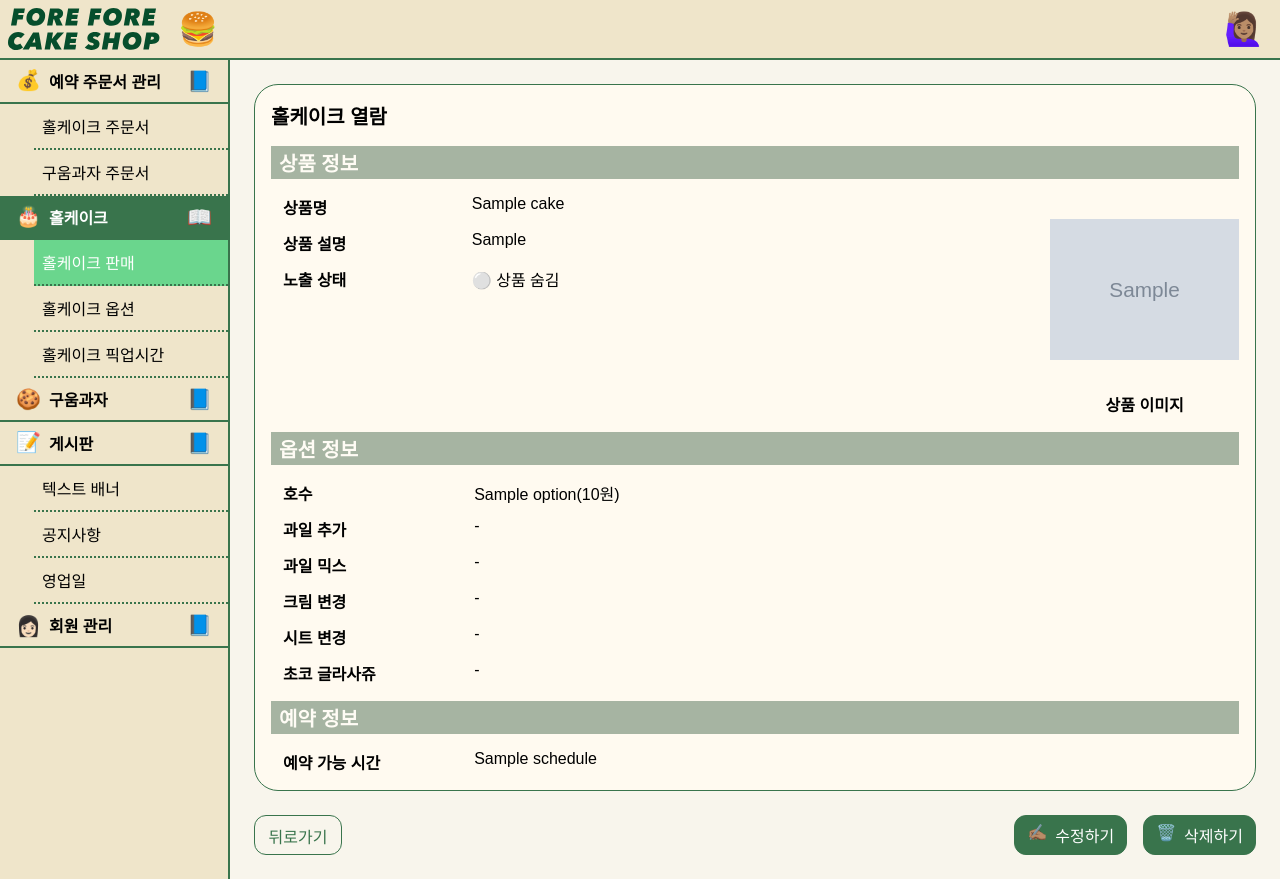
After one commit to Saemi-An/forefore, a Django app: page /manager/cakes/view/1/ in a window 1280 px wide. The commit adds this page. Run offline with Django 5.2, Linux system fonts and the light colour scheme; a user stored in the database is signed in; tables that the repository leaves empty hold one stand-in row (values such as "Sample post"); grey boxes marked "Sample" are stand-in pictures; some web fonts are replaced.

Commit message:
홀케이크 보기 및 삭제 기능 추가, navbar 컨트롤 js 추가

```diff
--- a/core/products/forms.py
+++ b/core/products/forms.py
@@ -221,8 +221,8 @@ class CookieAdd(forms.ModelForm):
 # ==============================================================
 # *************************** 홀케이크 ***************************
 # ==============================================================
+
 class CakeAdd(forms.ModelForm):
-
     class Meta:
         model = Cakes
         exclude = ('index', )
@@ -244,7 +244,7 @@ class CakeAdd(forms.ModelForm):
                 'class': 'md-reg add_md-reg_class_to_options'
             }),
             # 'options': forms.CheckboxSelectMultiple(
-            #     # attrs={'class': 'hideDjangoInput'},
+            #     attrs={'class': 'visually-hidden'},
             #     choices=Options.objects.all().order_by('type', 'price', 'name')
             # ),
             'schedules': forms.CheckboxSelectMultiple(
@@ -287,7 +287,7 @@ class CakeAdd(forms.ModelForm):
         if img is None or (isinstance(img, str) and img == ''):
             self.add_error('img', '필수 입력값 입니다.')
 
-        if not display:
+        if display == "":
             self.add_error('display', '필수 입력값 입니다.')
 
         if not options:
--- a/core/products/templates/products/cakes.html
+++ b/core/products/templates/products/cakes.html
@@ -132,9 +132,9 @@
           </td>
           <td class="">
             <div class="table__table__functions">
-              <button class="lg-reg" onclick="location.href='{% url 'cookies_view' cake.id %}'">👀</button>
+              <button class="lg-reg" onclick="location.href='{% url 'cakes_view' cake.id %}'">👀</button>
               <button class="lg-reg" onclick="location.href='{% url 'cakes_add_and_edit' cake.id %}'">✍🏽</button>
-              <button class="lg-reg" onclick="location.href='{% url 'cookies_delete' cake.id %}'">🗑️</button>
+              <button class="lg-reg" onclick="location.href='{% url 'cakes_delete' cake.id %}'">🗑️</button>
             </div>
           </td>
         </tr>
--- /dev/null
+++ b/core/products/templates/products/cakes_view.html
@@ -0,0 +1,156 @@
+{% extends 'base.html' %}
+{% load customtags %}
+
+{% block main %}
+<section class="paper">
+  <div class="view">
+    <p class="lg-bold">홀케이크 열람</p>
+    <section class="view__sect">
+      <p class="lg-bold view__sect__title">상품 정보</p>
+      <div class="view__sect__newbody">
+        <div class="view__sect__newbody__left">
+          <div class="view__sect__newbody__left__row">
+            <p class="md-bold">상품명</p>
+            <p class="md-reg">{{ cake.name }}</p>
+          </div>
+          <div class="view__sect__newbody__left__row">
+            <p class="md-bold">상품 설명</p>
+            <p class="md-reg">{% if cake.cmt %}{{ cake.cmt }}{% else %}-{% endif %}</p>
+          </div>
+          <div class="view__sect__newbody__left__row">
+            <p class="md-bold">노출 상태</p>
+            <p class="md-reg">
+            {% if cake.display == 0 %}
+              ⚪️ {{ cake.get_display_display }}
+            {% elif cake.display == 1 %}
+              🟢 {{ cake.get_display_display }}
+            {% elif cake.display == 2 %}
+              🟡 {{ cake.get_display_display }}
+            {% elif cake.display == 3 %}
+              ⚫️ {{ cake.get_display_display }}
+            {% endif %}
+            </p>
+          </div>
+        </div>
+        <div class="view__sect__newbody__right">
+          <img src="/admin_media/{{ cake.img }}" alt="" class="view__sect__newbody__right__img">
+          <p class="md-bold">상품 이미지</p>
+        </div>
+      </div>
+    </section>
+
+    <section class="view__sect">
+      <p class="lg-bold view__sect__title">옵션 정보</p>
+      <div class="view__sect__body">
+        <div class="view__sect__body__row">
+          <p class="md-bold">호수</p>
+          <div class="view__sect__body__row__multi-line">
+            {% if options.1 %}
+            {% for opt in options.1 %}
+            <span class="md-reg">{{ opt.name }}({{ opt.price | intcomma }}원)</span>
+            {% endfor %}
+            {% endif %}
+          </div>
+        </div>
+        <div class="view__sect__body__row">
+          <p class="md-bold">과일 추가</p>
+          <div class="view__sect__body__row__multi-line">
+            {% if options.2 %}
+            {% for opt in options.2 %}
+            <span class="md-reg">{{ opt.name }}({{ opt.price | intcomma }}원)</span>
+            {% endfor %}
+            {% else %}
+            <span class="md-reg">-</span>
+            {% endif %}
+          </div>
+        </div>
+        <div class="view__sect__body__row">
+          <p class="md-bold">과일 믹스</p>
+          <div class="view__sect__body__row__multi-line">
+            {% if options.3 %}
+            {% for opt in options.3 %}
+            <span class="md-reg">{{ opt.name }}({{ opt.price | intcomma }}원)</span>
+            {% endfor %}
+            {% else %}
+            <span class="md-reg">-</span>
+            {% endif %}
+          </div>
+        </div>
+        <div class="view__sect__body__row">
+          <p class="md-bold">크림 변경</p>
+          <div class="view__sect__body__row__multi-line">
+            {% if options.4 %}
+            {% for opt in options.4 %}
+            <span class="md-reg">{{ opt.name }}({{ opt.price | intcomma }}원)</span>
+            {% endfor %}
+            {% else %}
+            <span class="md-reg">-</span>
+            {% endif %}
+          </div>
+        </div>
+        <div class="view__sect__body__row">
+          <p class="md-bold">시트 변경</p>
+          <div class="view__sect__body__row__multi-line">
+            {% if options.5 %}
+            {% for opt in options.5 %}
+            <span class="md-reg">{{ opt.name }}({{ opt.price | intcomma }}원)</span>
+            {% endfor %}
+            {% else %}
+            <span class="md-reg">-</span>
+            {% endif %}
+          </div>
+        </div>
+        <div class="view__sect__body__row">
+          <p class="md-bold">초코 글라사쥬</p>
+          <div class="view__sect__body__row__multi-line">
+            {% if options.6 %}
+            {% for opt in options.6 %}
+            <span class="md-reg">{{ opt.name }}({{ opt.price | intcomma }}원)</span>
+            {% endfor %}
+            {% else %}
+            <span class="md-reg">-</span>
+            {% endif %}
+          </div>
+        </div>
+      </div>
+    </section>
+
+    <section class="view__sect">
+      <p class="lg-bold view__sect__title">예약 정보</p>
+      <div class="view__sect__body">
+        <div class="view__sect__body__row">
+          <p class="md-bold">예약 가능 시간</p>
+          <div class="view__sect__body__row__multi-line">
+            {% for schedule in schedules %}
+            <span class="md-reg">{{ schedule.name }}</span>
+            {% endfor %}
+          </div>
+        </div>
+      </div>
+    </section>
+
+  </div>
+</section>
+
+<section class="align both">
+  <button class="md-reg btn-normal txt-color-green" onclick="goBack()">뒤로가기</button>
+  <div class="view-btn">
+    <button class="emoji-btn green" onclick="location.href='{% url 'cakes_add_and_edit' cake.pk %}'">
+      <div class="div_with_emoji">
+        <span class="md-reg emoji_mgb04">✍🏽</span>
+        <span class="md-reg txt-color-white">수정하기</span>
+      </div>
+    </button>
+    <form method="POST" action="{% url 'cakes_delete' cake.pk %}">
+      {% csrf_token %}
+      <button class="emoji-btn green">
+        <div class="div_with_emoji">
+          <span class="md-reg emoji_mgb04">🗑️</span>
+          <span class="md-reg txt-color-white">삭제하기</span>
+        </div>
+      </button>
+      <input type="hidden" name="redirect_url" value="{{ referer }}">
+    </form>
+  </div>
+</section>
+{% endblock %}
--- a/core/products/urls.py
+++ b/core/products/urls.py
@@ -31,7 +31,9 @@ urlpatterns = [
 
     # 홀케이크
     path('cakes/', login_required(views.cakes), name='cakes'),
+    path('cakes/view/<int:pk>/', login_required(views.cakes_view), name='cakes_view'),
     path('cakes/add/<int:pk>', login_required(views.cakes_add_and_edit), name='cakes_add_and_edit'),
+    path('cakes/delete/<int:pk>/', login_required(views.cakes_delete), name='cakes_delete'),
 
     path('cakes-options/add/<int:pk>', login_required(views.cakes_options_add_and_edit), name='cakes_options_add'),
     path('cakes-options/view/<int:pk>/', login_required(views.cakes_options_view), name='cakes_options_view'),
--- a/core/products/views.py
+++ b/core/products/views.py
@@ -296,30 +296,39 @@ def cakes(request):
     return render(request, 'products/cakes.html', context)
 
 
-
-
-
+# options, schedules 필드
+# 추후 options 필드도 진짜 폼 사용하도록 변경 필요
+    # 폼
+        # 가짜 폼 사용중 - 뷰에서 옵션 직접 넘겨주고, input 태그의 type과 name만 맞춰서 사용중
+        # 진짜 폼 수동 렌더링
+    # 커스텀 체크박스
+        # 뷰에서 selected_options 넘겨줌
+        # JS로 html 렌더링시 checked 속성을 갖는 input 찾아서 바꿔줌
 def cakes_add_and_edit(request, pk=None):
     cake = get_object_or_404(Cakes, id=pk) if pk else None
     main_options = Options.objects.filter(type=1).order_by('price', 'name')
     sub_options = defaultdict(list)
+    selected_options = list(map(int, Options.objects.filter(cakeoptions__cake_id=pk).values_list('id', flat=True)))
+
     for option in Options.objects.exclude(type=1).order_by('type', 'name'):
         sub_options[option.type].append(option)
 
     if request.method == 'POST':
         print('포스트 요청옴')
         form = CakeAdd(request.POST, request.FILES, instance=cake)
+
         redirect_url = request.POST.get('redirect_url', '/manager/cakes/')
-
         if form.is_valid():
             print('폼이 벨리드함')
             print(form.data)
-            # form.save()
+            form.save()
             messages.success(request, '성공적으로 저장 되었습니다.')
-            # return redirect(redirect_url)
-            return redirect('cakes')
+            return redirect(redirect_url)
+            # return redirect('cakes')
         else:
             print('폼이 벨리드 하지 않음')
+            # selected_options = list(map(int, form.data.getlist('options')))
+            print(f'폼으로 넘어온 옵션값: {selected_options}')
             print(form.data)
             print(form.errors)
     else:
@@ -332,14 +341,46 @@ def cakes_add_and_edit(request, pk=None):
         'cake': cake,
         'main_options': main_options,
         'sub_options': dict(sub_options),
-        'referer': referer if request.method == 'GET' else None
+        'referer': referer if request.method == 'GET' else redirect_url,
+        'test': selected_options,
     }
     return render(request, 'products/cakes_add.html', context)
 
 
+def cakes_view(request, pk):
+    cake = get_object_or_404(Cakes, id=pk)
+    referer = get_referer(request, 'cakes')
+
+    raw_options = list(Options.objects.filter(cakeoptions__cake_id=pk).order_by('type', 'price', 'name').values('type', 'name', 'price'))
+    options_by_type = {}
+    for opt in raw_options:
+        key = str(opt['type'])
+        val = {'name': opt['name'], 'price': opt['price']}
+        options_by_type.setdefault(key, []).append(val)
+
+    schedules = Schedules.objects.filter(cakeschedules__cake_id=pk).order_by('name', 'start_date', 'start_time')
+
+    context = {
+        'cake': cake,
+        'options': options_by_type,
+        'schedules': schedules,
+        'referer': referer
+    }
+
+    return render(request, 'products/cakes_view.html', context)
 
 
+def cakes_delete(request, pk):
+    if request.method == 'POST':
+        redirect_url = request.POST.get('redirect_url', '/manager/cakes/')
+    else:
+        referer = get_referer(request, 'cookies-products')
 
+    cake = get_object_or_404(Cakes, id=pk)
+    # cake.delete()
+    messages.success(request, '성공적으로 삭제 되었습니다.')
+
+    return redirect(referer if request.method == 'GET' else redirect_url)
 
 
 
--- a/core/static/js/base.js
+++ b/core/static/js/base.js
@@ -16,12 +16,33 @@ document.getElementById('hamburgerIcon').addEventListener('click', () => {
 // ===================================== nav 컨트롤 =====================================
 function showCookieSection() {
     const cookieDiv = document.getElementById('cookieDiv');
-    cookieDiv.classList.add('active');
+    const cookieSubMenu = document.getElementById('cookieSubMenu');
     const cookieDivIcon = document.getElementById('cookieDivIcon');
-    cookieDivIcon.innerText = '📖';
-    const cookieSubMenu = document.getElementById('cookieSubMenu');
-    cookieSubMenu.style.display = 'block';
 
+    if (cookieSubMenu.classList.contains('display-none')) {   // 펼치기
+        cookieDiv.classList.add('active');
+        cookieSubMenu.classList.remove('display-none');
+        cookieDivIcon.innerText = '📖';
+    } else {   // 접기
+        cookieDiv.classList.remove('active');
+        cookieSubMenu.classList.add('display-none');
+        cookieDivIcon.innerText = '📘';
+    }
+}
+function showCakeSection() {
+    const cakeDiv = document.getElementById('cakeDiv');
+    const cakeSubMenu = document.getElementById('cakeSubMenu');
+    const cakeDivIcon = document.getElementById('cakeDivIcon');
+
+    if (cakeSubMenu.classList.contains('display-none')) {   // 펼치기
+        cakeDiv.classList.add('active');
+        cakeSubMenu.classList.remove('display-none');
+        cakeDivIcon.innerText = '📖';
+    } else {   // 접기
+        cakeDiv.classList.remove('active');
+        cakeSubMenu.classList.add('display-none');
+        cakeDivIcon.innerText = '📘';
+    }
 }
 // ===================================== 공통 =====================================
 // 뒤로가기 버튼
--- a/core/static/styles/style.css
+++ b/core/static/styles/style.css
@@ -666,6 +666,11 @@ body {
   object-fit: contain;
   border-radius: 1.2rem;
 }
+.view__sect__body__row__multi-line {
+  display: flex;
+  flex-direction: column;
+  gap: 0.4rem;
+}
 .view__sect__newbody {
   margin-left: 1.2rem;
   display: grid;
@@ -783,6 +788,18 @@ body {
   font-weight: 400;
   line-height: normal;
   color: #000000;
+}
+
+.visually-hidden {
+  position: absolute !important;
+  width: 1px !important;
+  height: 1px !important;
+  padding: 0 !important;
+  margin: -1px !important;
+  overflow: hidden !important;
+  clip: rect(0, 0, 0, 0) !important;
+  white-space: nowrap !important;
+  border: 0 !important;
 }
 
 .toast {
--- a/core/templates/base.html
+++ b/core/templates/base.html
@@ -70,17 +70,17 @@
         </ul>
       </div>
       <div class="nav__section">
-        <div class="nav__section__title align both" onclick="location.href='{% url 'test' %}'">
+        <div class="nav__section__title align both {% if '/cakes' in request.path %}active{% endif %}" onclick="showCakeSection()" id="cakeDiv">
           <div class="div_with_emoji">
             <span class="lg-bold emoji_mgb02">🎂</span>
             <span class="md-bold">홀케이크</span>
           </div>
-          <span class="lg-bold">📘</span>
+          <span class="lg-bold" id="cakeDivIcon">{% if '/cakes' in request.path %}📖{% else %}📘{% endif %}</span>
         </div>
-        <ul class="nav__section__title__sub">
-          <li class="nav__section__title__sub-title md-reg">홀케이크 판매</li>
-          <li class="nav__section__title__sub-title md-reg">홀케이크 옵션</li>
-          <li class="nav__section__title__sub-title md-reg">홀케이크 픽업시간</li>
+        <ul class="nav__section__title__sub {% if '/cakes' not in request.path %}display-none{% endif %}" id="cakeSubMenu">
+          <li class="nav__section__title__sub-title md-reg {% if '/cakes/' in request.path %}active{% endif %}" onclick="location.href='{% url 'cakes' %}'">홀케이크 판매</li>
+          <li class="nav__section__title__sub-title md-reg {% if '/cakes-options/' in request.path %}active{% endif %}" onclick="location.href='{% url 'cakes_options' 'all' %}'">홀케이크 옵션</li>
+          <li class="nav__section__title__sub-title md-reg {% if '/cakes-schedules/' in request.path %}active{% endif %}" onclick="location.href='{% url 'cakes_schedules' %}'">홀케이크 픽업시간</li>
         </ul>
       </div>
       <div class="nav__section">
```
Also changed, not shown: core/products/templates/products/cakes_add.html (+25 -33 lines), core/static/js/products/cakes_add.js (+10 -1 lines), core/products/templatetags/customtags.py (line endings or trailing spaces), core/uploads/cakes/1_딸기케이크.jpg (added).
